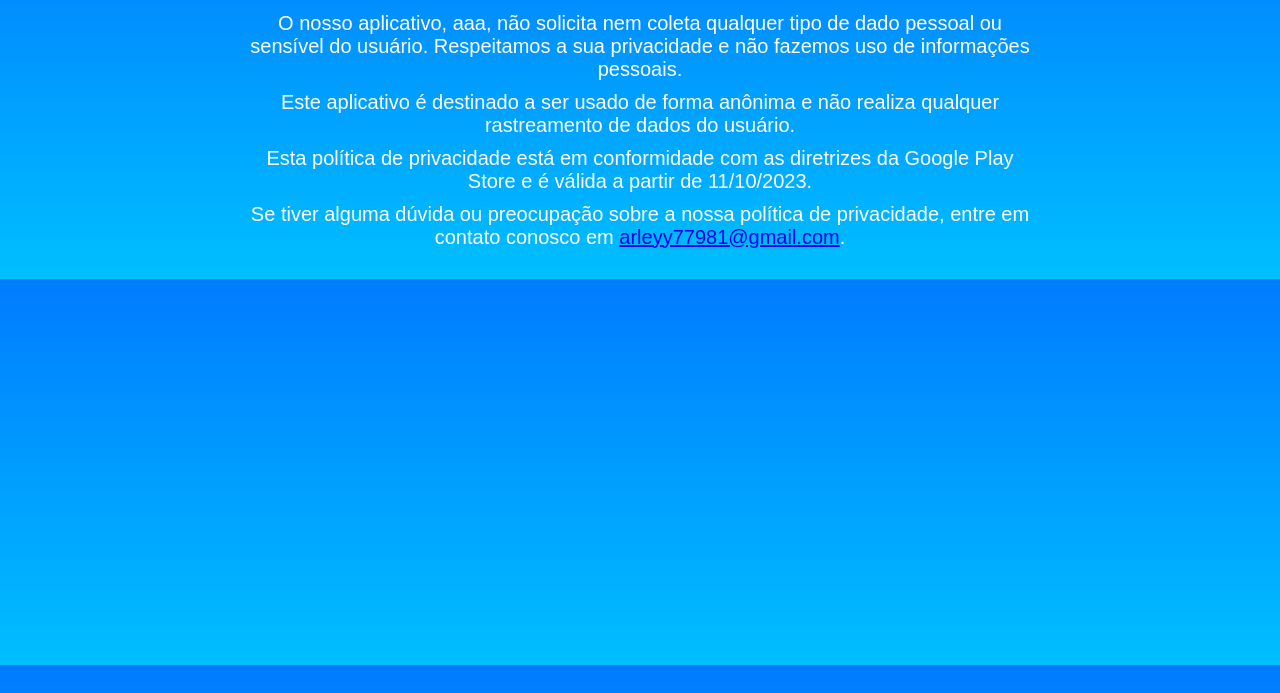
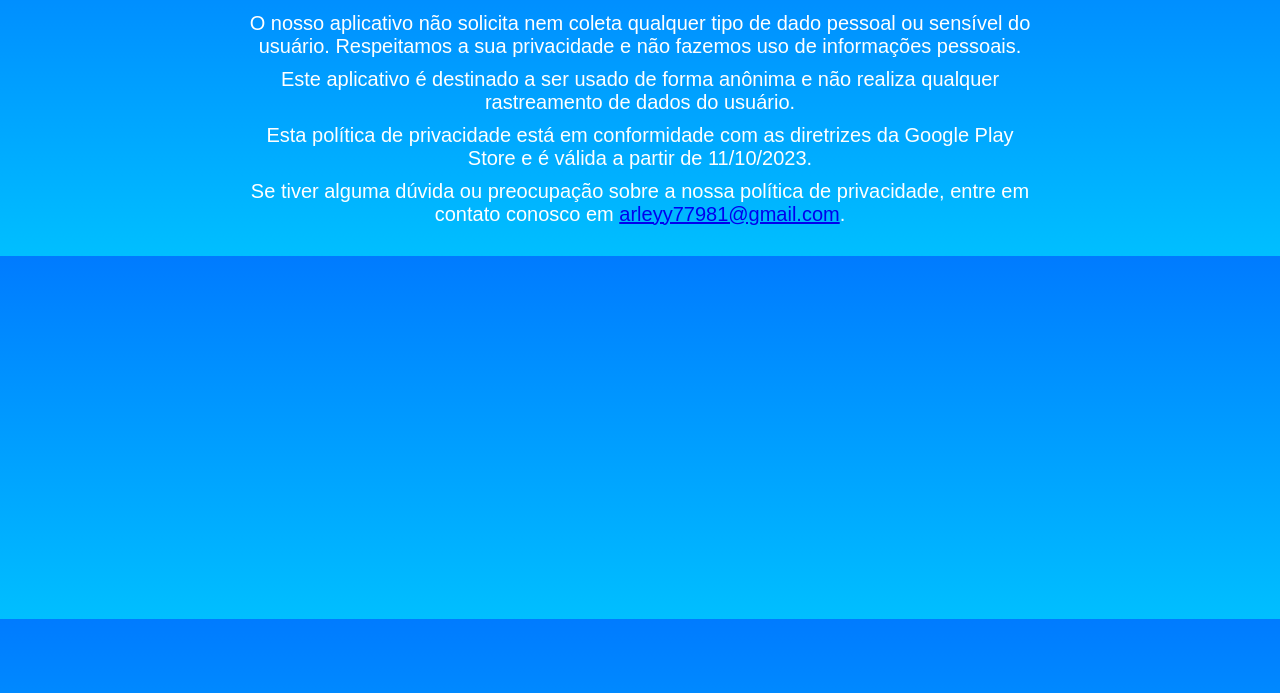
Before and after one commit to Arley-Santiago/informacoessobreoapp, a plain HTML site: page index.html in a window 1280 px wide. Shown: the part 107-800 px from the top of the page. Drawn offline with Linux system fonts and the light colour scheme.

Commit message:
index.html

```diff
--- a/index.html
+++ b/index.html
@@ -26,7 +26,7 @@
 </head>
 <body>
     <h1>Política de Privacidade</h1>
-    <p>O nosso aplicativo, aaa, não solicita nem coleta qualquer tipo de dado pessoal ou sensível do usuário. Respeitamos a sua privacidade e não fazemos uso de informações pessoais.</p>
+    <p>O nosso aplicativo não solicita nem coleta qualquer tipo de dado pessoal ou sensível do usuário. Respeitamos a sua privacidade e não fazemos uso de informações pessoais.</p>
     <p>Este aplicativo é destinado a ser usado de forma anônima e não realiza qualquer rastreamento de dados do usuário.</p>
     <p>Esta política de privacidade está em conformidade com as diretrizes da Google Play Store e é válida a partir de 11/10/2023.</p>
 
```
